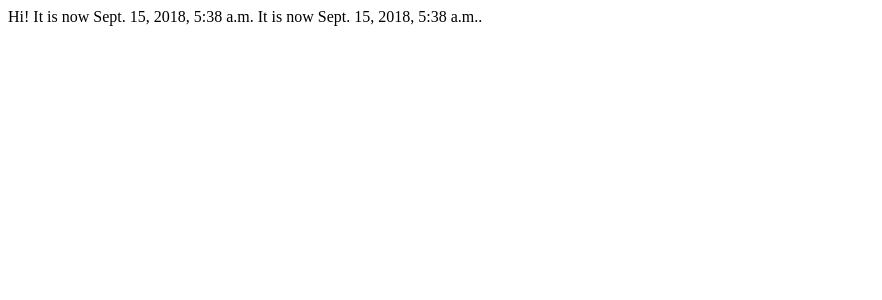
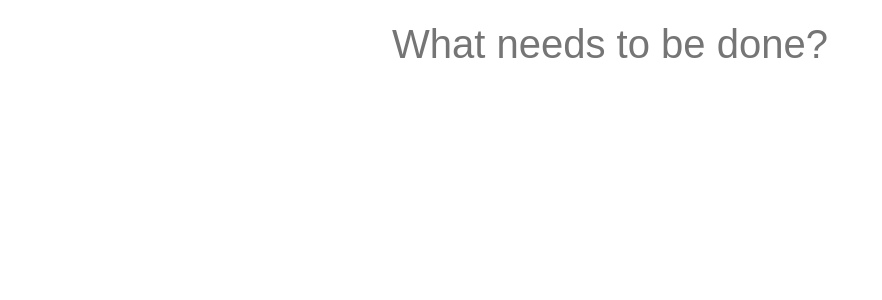
Before and after one commit to annabellevin/Potluck-App-, a Django app: page /home/ in a window 1280 px wide. Shown: the top 300 px of the page, without its empty margins (0-882 px from the left). Run offline with Django 3.2, Linux system fonts and the light colour scheme.

Commit message:
added to -do list

```diff
--- a/potluckapp/mainpage/views.py
+++ b/potluckapp/mainpage/views.py
@@ -8,7 +8,7 @@ import datetime
 def index(request):
     now = datetime.datetime.now()
     t = get_template('curtime.html')
-    html = t.render({'current_date': now})
+    html = t.render()
     return HttpResponse(html)
 
     #return HttpResponse("Hello, world. You're at the main page.")
--- a/potluckapp/potluckapp/settings.py
+++ b/potluckapp/potluckapp/settings.py
@@ -15,6 +15,10 @@ import os
 # Build paths inside the project like this: os.path.join(BASE_DIR, ...)
 BASE_DIR = os.path.dirname(os.path.dirname(os.path.abspath(__file__)))
 
+print(BASE_DIR)
+STATICFILES_DIRS = [
+    os.path.join(BASE_DIR, "static")
+]
 
 # Quick-start development settings - unsuitable for production
 # See https://docs.djangoproject.com/en/2.1/howto/deployment/checklist/
@@ -54,7 +58,7 @@ ROOT_URLCONF = 'potluckapp.urls'
 TEMPLATES = [
     {
         'BACKEND': 'django.template.backends.django.DjangoTemplates',
-        'DIRS': ['/home/annabel/python/potluck/Potluck App /potluckapp/potluckapp/templates'],
+        'DIRS': [os.path.join(BASE_DIR, "potluckapp","templates")],
         'APP_DIRS': True,
         'OPTIONS': {
             'context_processors': [
--- a/potluckapp/potluckapp/templates/curtime.html
+++ b/potluckapp/potluckapp/templates/curtime.html
@@ -1,8 +1,18 @@
+
+{% load static %}
 <html>
+    <head>
+       <meta charset="utf-8">
+       <meta name="viewport" content="width=device-width, initial-scale=1">
+
+       <link rel="stylesheet" href="{% static "stylemain.css" %}" />
+       <title>
+          To-do List
+       </title>
+    </head>
     <body>
-      <bold>Hi!
-
-      </bold>  It is now {{ current_date }}
+       <input id="input" placeholder="What needs to be done?">
+       <ul id="list"></ul>
     </body>
-</html>
-It is now {{ current_date }}.
+    <script src="{% static "mainapp.js" %}"></script>
+  </html>
--- /dev/null
+++ b/potluckapp/static/mainapp.js
@@ -0,0 +1,21 @@
+
+
+function newItem() {
+    var item = document.getElementById("input").value;
+    var ul = document.getElementById("list");
+    var li = document.createElement("li");
+    li.appendChild(document.createTextNode("- " + item));
+    ul.appendChild(li);
+    document.getElementById("input").value = "";
+    li.onclick = removeItem;
+  }
+
+  document.body.onkeyup = function(e) {
+    if (e.keyCode == 13) {
+      newItem();
+    }
+  };
+
+  function removeItem(e) {
+    e.target.parentElement.removeChild(e.target);
+  }
--- /dev/null
+++ b/potluckapp/static/stylemain.css
@@ -0,0 +1,34 @@
+
+
+html {
+    font-family: "Avenir Next", Helevetica, sans-serif;
+    text-align: center;
+  }
+
+  body {
+    max-width: 500px;
+    margin: 0 auto;
+  }
+
+  input {
+    padding-top: 30px;
+    width: 500px;
+    height: 60px;
+    font-size: 40px;
+    border: 0;
+  }
+
+  input:focus {
+    outline: none;
+  }
+
+  li {
+    text-align: left;
+    font-size: 40px;
+    list-style: none;
+    margin: 0;
+  }
+
+  li:hover {
+    text-decoration: line-through;
+  }
```
